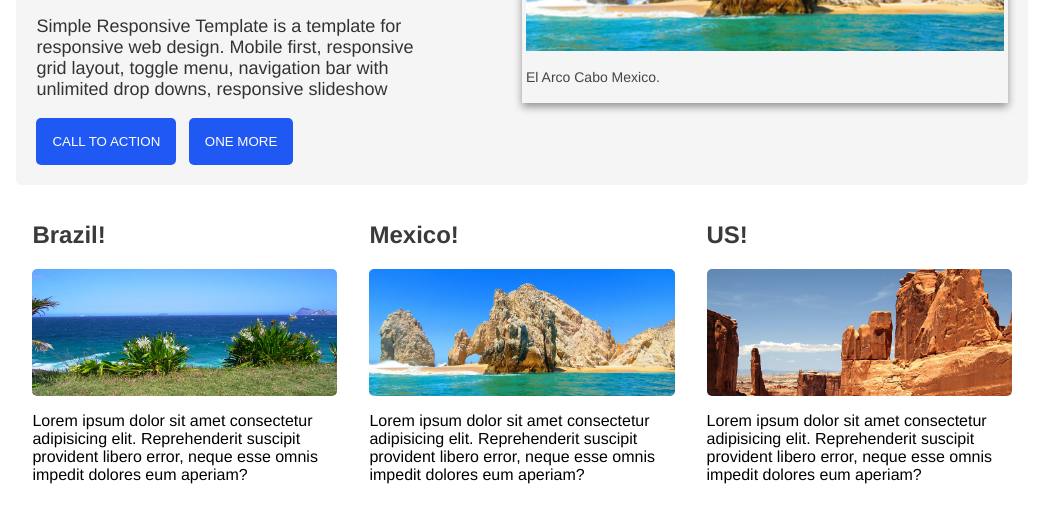
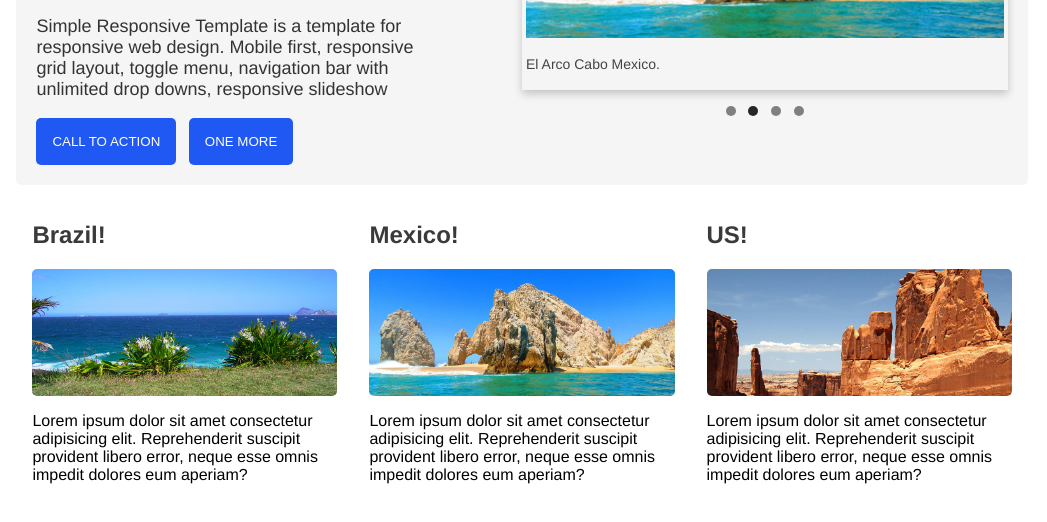
Before and after one commit to 1MalekCHTIOUI/ClonageSiteWeb, a plain HTML site: page index.html in a window 1280 px wide. Shown: the part 386-908 px from the top of the page, without its empty margins (118-1165 px from the left). Drawn offline with Linux system fonts and the light colour scheme.

Commit message:
carousel buttons

```diff
--- a/index.html
+++ b/index.html
@@ -40,9 +40,15 @@
             </div>
           </div>
           <div class="right">
-            <div>
+            <div class="image-card">
               <img src="assets/place.png" alt="" />
               <p>El Arco Cabo Mexico.</p>
+            </div>
+            <div class="dots">
+              <div></div>
+              <div class="active-dot"></div>
+              <div></div>
+              <div></div>
             </div>
           </div>
         </div>
--- a/style.css
+++ b/style.css
@@ -84,18 +84,18 @@ ul li a {
   width: 50%;
 }
 /* l'image a une largeur et une hauteur de 100 % avec cover le scale*/
-.right div img {
+.image-card img {
   width: 100%;
   height: 100%;
   object-fit: cover;
 }
 /* le conteneur d'image et nom d'image a un padding et une ombre */
-.right div {
+.image-card {
   padding: 4px;
-  box-shadow: 0 4px 8px 0 rgba(0, 0, 0, 0.4);
+  box-shadow: 0 4px 8px 0 rgba(0, 0, 0, 0.2);
 }
 /* styles */
-.right div p {
+.image-card p {
   color: rgb(68, 68, 68);
   font-size: 14px;
 }
@@ -164,6 +164,28 @@ ul li a {
   color: rgb(58, 58, 58);
 }
 
+/* les bouttons de carousel */
+
+.dots {
+  display: flex;
+  flex-direction: row;
+  justify-content: center;
+  align-items: center;
+  margin-top: 1rem;
+}
+
+.dots > * {
+  width: 10px;
+  height: 10px;
+  border-radius: 50%;
+  margin: 0 0.4rem;
+  background-color: gray;
+  cursor: pointer;
+}
+.active-dot {
+  background-color: rgb(39, 39, 39);
+}
+
 /* Media queries s'appliquent aux écrans inférieurs à 850px */
 @media screen and (max-width: 850px) {
   /*le conteneur de la page prend 100 % de la largeur et un padding de 2rem  */
```
